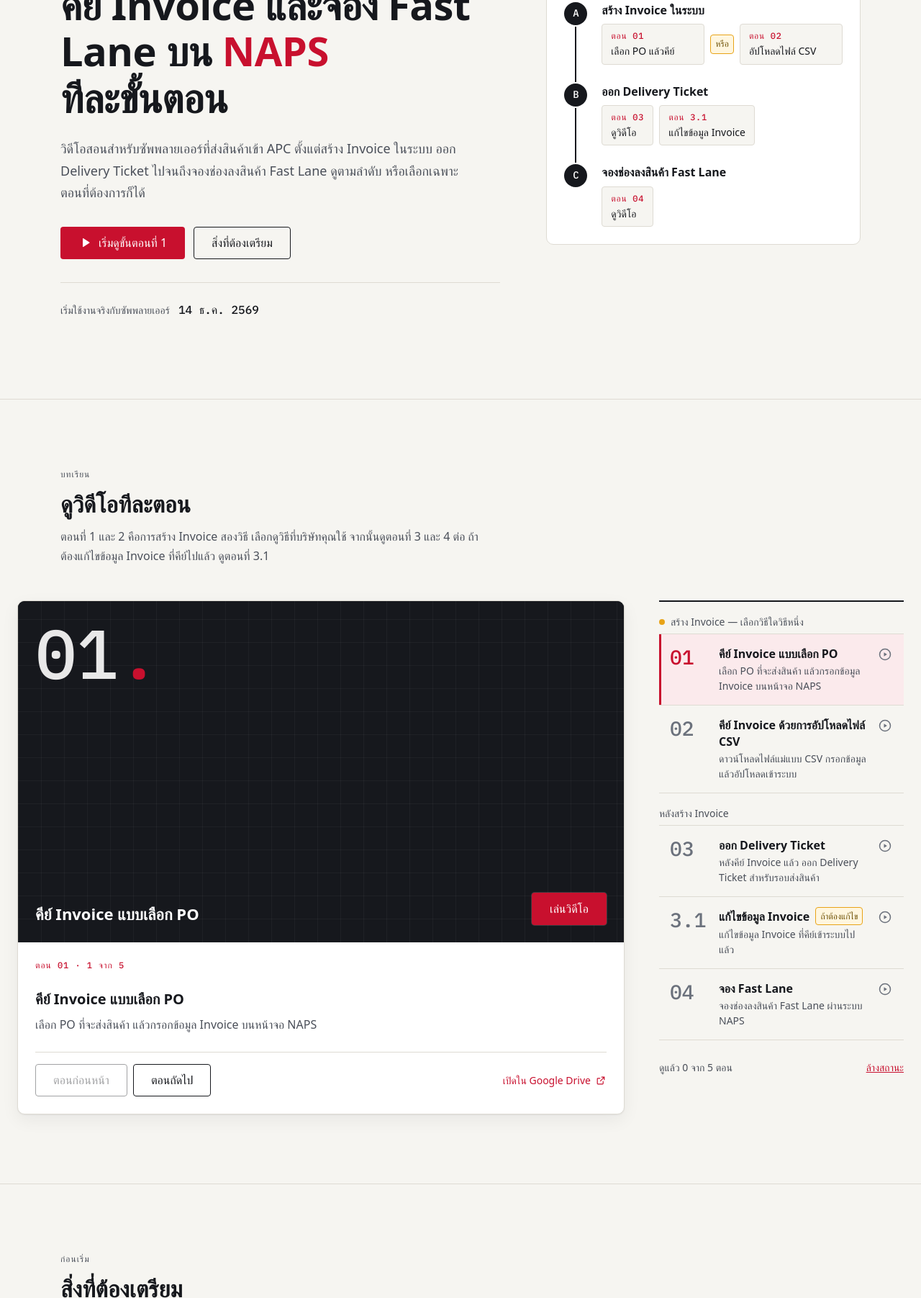
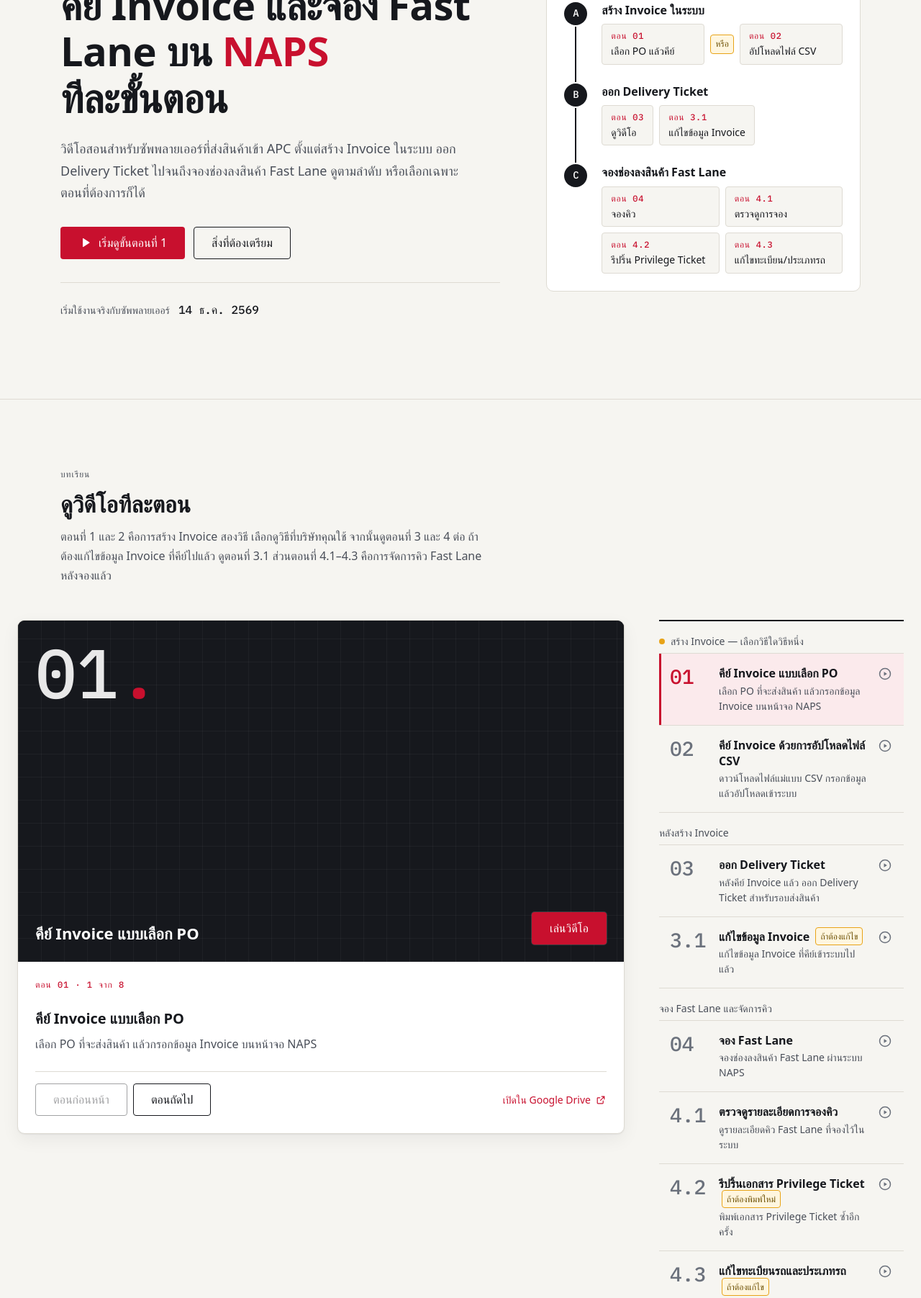
Before and after one commit to noname087/naps-supplier-guide, a plain HTML site: page index.html in a window 1280 px wide. Shown: the part 208-2011 px from the top of the page at 72% size. Drawn offline with Linux system fonts and the light colour scheme; a web font is replaced by a local one.

Commit message:
Add Fast Lane episodes 4.1–4.3
Co-Authored-By: Claude Opus 5.5 <noreply@anthropic.com>
Claude-Session: https://claude.ai/code/session_017QAn9N89yqNFEUPyheoj4k

```diff
--- a/index.html
+++ b/index.html
@@ -6,7 +6,7 @@
 <title>คู่มือวิดีโอ NAPS: คีย์ Invoice และจอง Fast Lane</title>
 <meta name="description" content="วิดีโอสอนซัพพลายเออร์ใช้ระบบ NAPS ทีละขั้นตอน: คีย์ Invoice แบบเลือก PO หรืออัปโหลด CSV, ออก Delivery Ticket และจอง Fast Lane">
 <meta property="og:title" content="คู่มือวิดีโอ NAPS: คีย์ Invoice และจอง Fast Lane">
-<meta property="og:description" content="วิดีโอสอนซัพพลายเออร์ใช้ระบบ NAPS ทีละขั้นตอน 5 ตอน">
+<meta property="og:description" content="วิดีโอสอนซัพพลายเออร์ใช้ระบบ NAPS ทีละขั้นตอน 8 ตอน">
 <meta property="og:type" content="website">
 <link rel="preconnect" href="https://fonts.googleapis.com">
 <link rel="preconnect" href="https://fonts.gstatic.com" crossorigin>
@@ -91,6 +91,7 @@ a:hover{color:var(--primary-hover)}
 .flow-chip b{font-family:var(--mono);font-weight:500;color:var(--primary);font-size:var(--fs-label);letter-spacing:.06em}
 .flow-chip.single{display:inline-flex}
 .chip-row{display:flex;flex-wrap:wrap;gap:var(--s-2)}
+.chip-grid{display:grid;grid-template-columns:repeat(2,minmax(0,1fr))}
 .tag{font-style:normal;font-weight:500;font-size:var(--fs-label);line-height:1;color:#6B4E00;background:#FFF6DF;border:1px solid var(--accent);border-radius:var(--r-1);padding:3px 6px;margin-left:4px;vertical-align:2px;white-space:nowrap}
 
 /* Sections */
@@ -212,7 +213,7 @@ dialog.pop[open]{animation:pop-in .18s ease-out}
   <section class="hero" aria-labelledby="h1">
     <div class="wrap">
       <div>
-        <p class="label">Supplier Delivery Enhancement · วิดีโอ 5 ตอน</p>
+        <p class="label">Supplier Delivery Enhancement · วิดีโอ 8 ตอน</p>
         <h1 id="h1">คีย์ Invoice และจอง Fast Lane บน <em>NAPS</em> <span class="nw">ทีละขั้นตอน</span></h1>
         <p class="lead">วิดีโอสอนสำหรับซัพพลายเออร์ที่ส่งสินค้าเข้า APC ตั้งแต่สร้าง Invoice ในระบบ ออก Delivery Ticket ไปจนถึงจองช่องลงสินค้า Fast Lane ดูตามลำดับ หรือเลือกเฉพาะตอนที่ต้องการก็ได้</p>
         <div class="hero-actions">
@@ -248,7 +249,12 @@ dialog.pop[open]{animation:pop-in .18s ease-out}
           <li class="flow-step">
             <span class="flow-dot" aria-hidden="true">C</span>
             <h3>จองช่องลงสินค้า Fast Lane</h3>
-            <a class="flow-chip single" href="#step-4" data-go="4"><b>ตอน 04</b>ดูวิดีโอ</a>
+            <div class="chip-row chip-grid">
+              <a class="flow-chip" href="#step-4" data-go="4"><b>ตอน 04</b>จองคิว</a>
+              <a class="flow-chip" href="#step-4-1" data-go="4-1"><b>ตอน 4.1</b>ตรวจดูการจอง</a>
+              <a class="flow-chip" href="#step-4-2" data-go="4-2"><b>ตอน 4.2</b>รีปริ้น Privilege Ticket</a>
+              <a class="flow-chip" href="#step-4-3" data-go="4-3"><b>ตอน 4.3</b><span>แก้ไข<span class="nw">ทะเบียน/</span><span class="nw">ประเภทรถ</span></span></a>
+            </div>
           </li>
         </ol>
       </aside>
@@ -260,7 +266,7 @@ dialog.pop[open]{animation:pop-in .18s ease-out}
       <div class="sec-head">
         <p class="label">บทเรียน</p>
         <h2 id="lessons-h">ดูวิดีโอทีละตอน</h2>
-        <p>ตอนที่ 1 และ 2 คือการสร้าง Invoice สองวิธี เลือกดูวิธีที่บริษัทคุณใช้ จากนั้นดูตอนที่ 3 และ 4 ต่อ ถ้าต้องแก้ไขข้อมูล Invoice ที่คีย์ไปแล้ว ดูตอนที่ 3.1</p>
+        <p>ตอนที่ 1 และ 2 คือการสร้าง Invoice สองวิธี เลือกดูวิธีที่บริษัทคุณใช้ จากนั้นดูตอนที่ 3 และ 4 ต่อ ถ้าต้องแก้ไขข้อมูล Invoice ที่คีย์ไปแล้ว ดูตอนที่ 3.1 ส่วนตอนที่ 4.1–4.3 คือการจัดการคิว Fast Lane หลังจองแล้ว</p>
       </div>
     </div>
     <div class="wrap wrap-wide">
@@ -287,7 +293,7 @@ dialog.pop[open]{animation:pop-in .18s ease-out}
         <div>
           <ol class="chapters" id="chapters" aria-label="รายการวิดีโอ"></ol>
           <div class="progress">
-            <span id="progress-text">ดูแล้ว 0 จาก 5 ตอน</span>
+            <span id="progress-text">ดูแล้ว 0 จาก 8 ตอน</span>
             <button class="linkbtn" id="reset" type="button">ล้างสถานะ</button>
           </div>
         </div>
@@ -356,7 +362,13 @@ dialog.pop[open]{animation:pop-in .18s ease-out}
     {num:"3.1", slug:"3-1", id:"17lgqmPKAjFgai-onU6tDKVLCxq7sa8Pp", title:"แก้ไขข้อมูล Invoice",
      desc:"แก้ไขข้อมูล Invoice ที่คีย์เข้าระบบไปแล้ว", tag:"ถ้าต้องแก้ไข"},
     {num:"04", slug:"4", id:"1VZb0guWEqLGF2Bc6WO0BlqPqyde_-MJT", title:"จอง Fast Lane",
-     desc:"จองช่องลงสินค้า Fast Lane ผ่านระบบ NAPS"}
+     desc:"จองช่องลงสินค้า Fast Lane ผ่านระบบ NAPS"},
+    {num:"4.1", slug:"4-1", id:"1zrWNN3x_SwuWml92T20S3xiql65H1X60", title:"ตรวจดูรายละเอียดการจองคิว",
+     desc:"ดูรายละเอียดคิว Fast Lane ที่จองไว้ในระบบ"},
+    {num:"4.2", slug:"4-2", id:"1GYERrUp1l-vyjJopYmAcxG1VA_geZkE5", title:"รีปริ้นเอกสาร Privilege Ticket",
+     desc:"พิมพ์เอกสาร Privilege Ticket ซ้ำอีกครั้ง", tag:"ถ้าต้องพิมพ์ใหม่"},
+    {num:"4.3", slug:"4-3", id:"1qjA2z1buen9hC5wjZieoxbJPf7FPQ31g", title:"แก้ไขทะเบียนรถและประเภทรถ",
+     desc:"แก้ไขทะเบียนรถและประเภทรถในคิวที่จองไว้", tag:"ถ้าต้องแก้ไข"}
   ];
   // Google Drive player can be embedded on normal hosts (GitHub Pages, Google Sites, local file).
   // Claude artifact pages block third-party iframes, so there we show a link to Drive instead.
@@ -376,7 +388,8 @@ dialog.pop[open]{animation:pop-in .18s ease-out}
     var html = "";
     VIDEOS.forEach(function(v, i){
       if(i === 0) html += '<li class="fork-label" aria-hidden="true"><i></i>สร้าง Invoice — เลือกวิธีใดวิธีหนึ่ง</li>';
-      if(i === 2) html += '<li class="fork-label" aria-hidden="true">หลังสร้าง Invoice</li>';
+      if(v.slug === "3") html += '<li class="fork-label" aria-hidden="true">หลังสร้าง Invoice</li>';
+      if(v.slug === "4") html += '<li class="fork-label" aria-hidden="true">จอง Fast Lane และจัดการคิว</li>';
       var w = !!watched[v.id];
       html += '<li><button type="button" class="chap' + (w ? ' watched' : '') + '" data-i="' + i + '"' +
         (i === current ? ' aria-current="true"' : '') + '>' +
```
